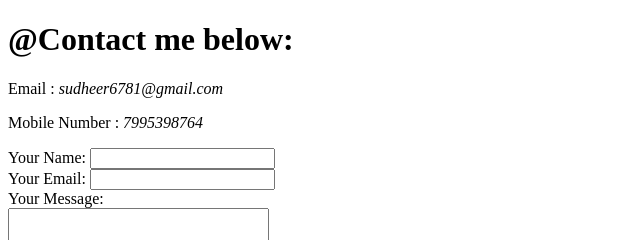
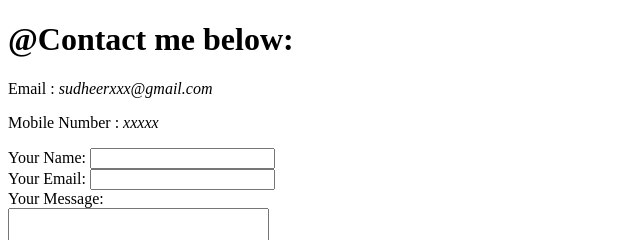
Before and after one commit to sudheer6781/CV, a plain HTML site: page Contact.html in a window 1280 px wide. Shown: the top 240 px of the page, 0-640 px from the left. Drawn offline with Linux system fonts and the light colour scheme.

Commit message:
update the contact details

```diff
--- a/Contact.html
+++ b/Contact.html
@@ -6,8 +6,8 @@
   </head>
   <body>
     <h1>@Contact me below:</h1>
-    <p>Email : <i>sudheer6781@gmail.com</i></p>
-    <p>Mobile Number : <i>7995398764</i></p>
+    <p>Email : <i>sudheerxxx@gmail.com</i></p>
+    <p>Mobile Number : <i>xxxxx</i></p>
     <form class="" action="mailto:sudheer6781@gmail.com" method="post">
       <label>Your Name:</label>
       <input type="text" name="" value=""> <br>
```
